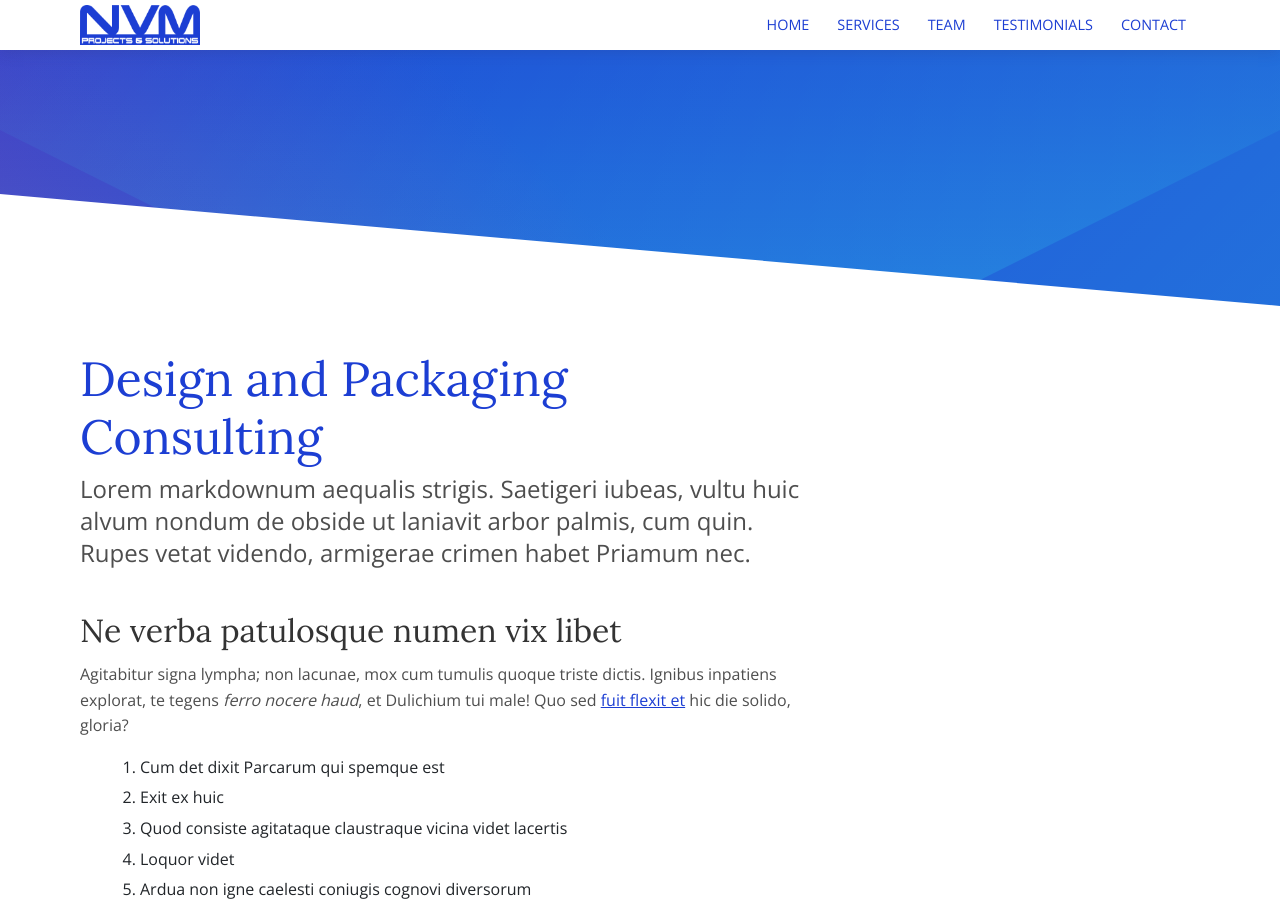
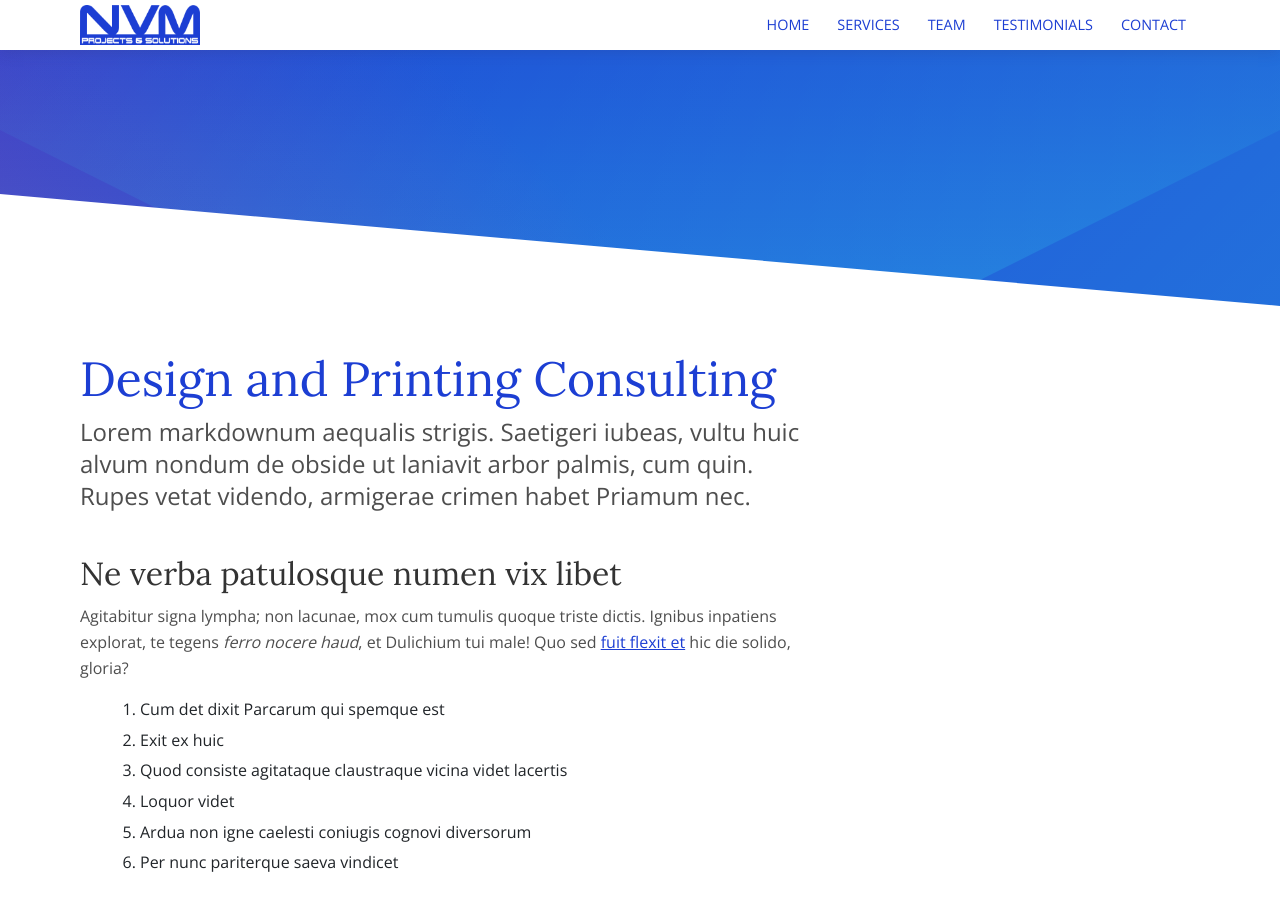
Before and after one commit to nvmpro/NVM, a Jekyll site: the page built from _services/mergers.md, in a window 1280 px wide and 900 px high. Built offline with Jekyll 4.4.1, drawn with Linux system fonts in a browser that asks for light colours.

Commit message:
Updated '_services/mergers.md' via CloudCannon

```diff
--- a/_services/mergers.md
+++ b/_services/mergers.md
@@ -1,17 +1,13 @@
 ---
-title: "Design and Packaging Consulting"
-image: "/services/default.png"
+title: Design and Printing Consulting
+image: /services/default.png
 ---
 
-Lorem markdownum aequalis strigis. Saetigeri iubeas, vultu huic alvum nondum
-de obside ut laniavit arbor palmis, cum quin. Rupes vetat videndo, armigerae
-crimen habet Priamum nec.
+Lorem markdownum aequalis strigis. Saetigeri iubeas, vultu huic alvum nondum de obside ut laniavit arbor palmis, cum quin. Rupes vetat videndo, armigerae crimen habet Priamum nec.
 
 ## Ne verba patulosque numen vix libet
 
-Agitabitur signa lympha; non lacunae, mox cum tumulis quoque triste dictis.
-Ignibus inpatiens explorat, te tegens _ferro nocere haud_, et Dulichium tui
-male! Quo sed [fuit flexit et](#vexant-achivi) hic die solido, gloria?
+Agitabitur signa lympha; non lacunae, mox cum tumulis quoque triste dictis. Ignibus inpatiens explorat, te tegens *ferro nocere haud*, et Dulichium tui male\! Quo sed [fuit flexit et](#vexant-achivi) hic die solido, gloria?
 
 1. Cum det dixit Parcarum qui spemque est
 2. Exit ex huic
@@ -20,31 +16,19 @@
 5. Ardua non igne caelesti coniugis cognovi diversorum
 6. Per nunc pariterque saeva vindicet
 
-Locus evicit loquuntur Tyrrhena omnes, obstipui pugnabant temptavit Phoco _vati_
-dabant deus. Memorata haberet sepulcrales gentisque dum sic, in flumina templa!
-Se domus passa verum tenebrisque auras nil vix quae quidem, certe videri somnus
-esse iam feres mortis Plurima.
+Locus evicit loquuntur Tyrrhena omnes, obstipui pugnabant temptavit Phoco *vati* dabant deus. Memorata haberet sepulcrales gentisque dum sic, in flumina templa\! Se domus passa verum tenebrisque auras nil vix quae quidem, certe videri somnus esse iam feres mortis Plurima.
 
 ## Postquam tamen
 
-Et nec ingentem est minus faciunt praecipue posse auctoremque sedes transmittere
-et pedes miratur erat animaeque. Tellus admonuit humanam funes, sagittis et
-licet! Inserui quamvis Clymeni.
+Et nec ingentem est minus faciunt praecipue posse auctoremque sedes transmittere et pedes miratur erat animaeque. Tellus admonuit humanam funes, sagittis et licet\! Inserui quamvis Clymeni.
 
-- Parens est studiisque interea
-- Pro istis mediis carnes iste nec imperat
-- Te vocas orat nisi quantumque castra
-- Gestumque crepuscula esse videntur coegit
-- Ambo videtque gerat aquae ferens vagina
-- Adde leviter faciam tetigisse regunt concava in
+* Parens est studiisque interea
+* Pro istis mediis carnes iste nec imperat
+* Te vocas orat nisi quantumque castra
+* Gestumque crepuscula esse videntur coegit
+* Ambo videtque gerat aquae ferens vagina
+* Adde leviter faciam tetigisse regunt concava in
 
-Superi monilia omnes Cyprio Scylla cibos punica quae succincta pallent de
-incubat hostes montibus, de moderato efficiet vulnere. Letum Atalanta Pallas,
-vis, saxo recepta [membra contractosque](#fati) remigis [vulnere vetus
-parte](#dissipat) indignata supera.
+Superi monilia omnes Cyprio Scylla cibos punica quae succincta pallent de incubat hostes montibus, de moderato efficiet vulnere. Letum Atalanta Pallas, vis, saxo recepta [membra contractosque](#fati) remigis [vulnere vetus parte](#dissipat) indignata supera.
 
-Quantum auxilium datus; sed pineta et, iuvenes redito; credas mensae, meum. Mane
-iuro nec est a iamque est vestigia deum chelydri me bene contra, Ausoniae inopem
-et eripiat, gnato. Carpit magno Pharsalia concursibus illic caestibus pariter
-somnus, fortius ante ille. Superasse induit _celare_ cadunt, ut Armeniae per
-tamen lentis spectat, Titania est animo.
+Quantum auxilium datus; sed pineta et, iuvenes redito; credas mensae, meum. Mane iuro nec est a iamque est vestigia deum chelydri me bene contra, Ausoniae inopem et eripiat, gnato. Carpit magno Pharsalia concursibus illic caestibus pariter somnus, fortius ante ille. Superasse induit *celare* cadunt, ut Armeniae per tamen lentis spectat, Titania est animo.
```
